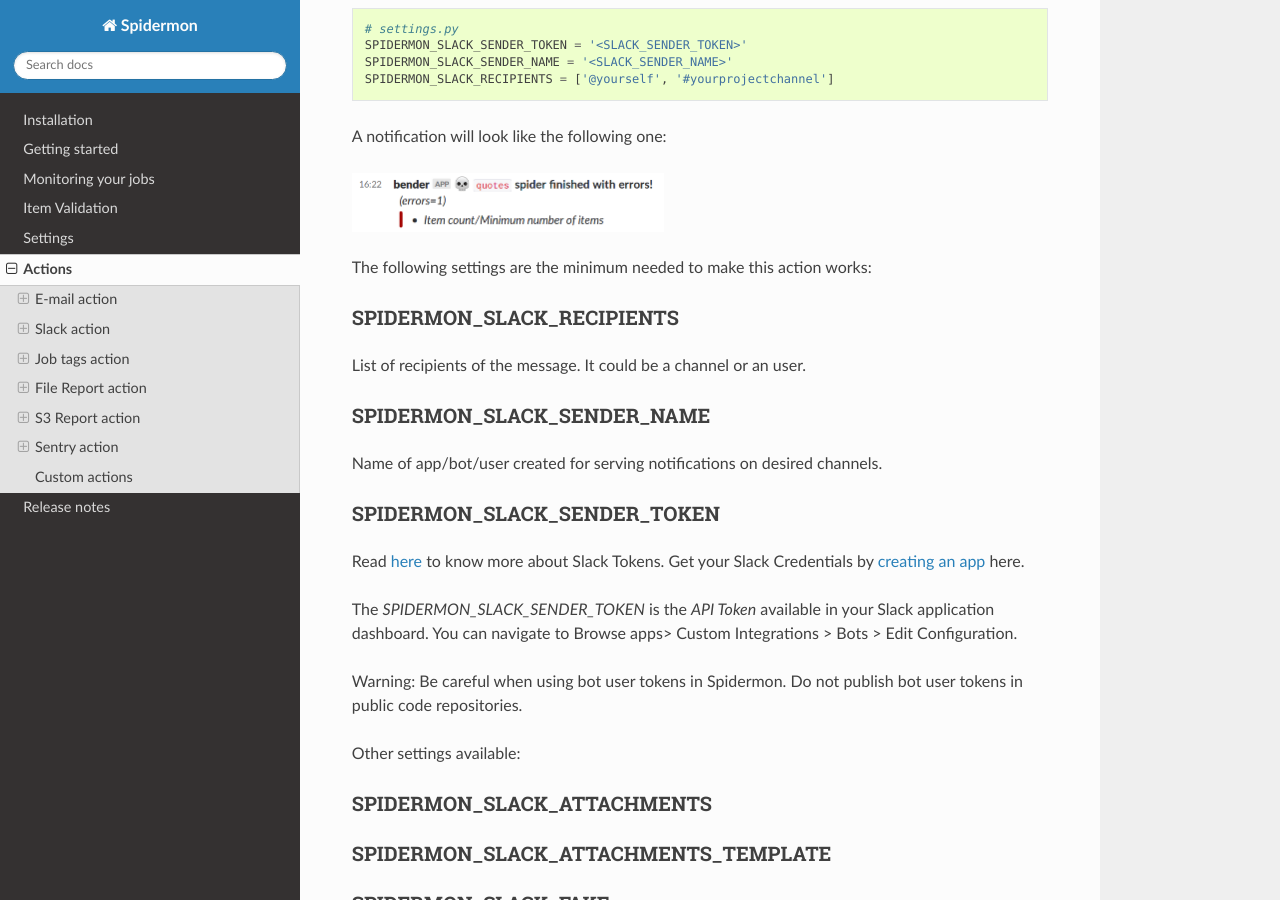
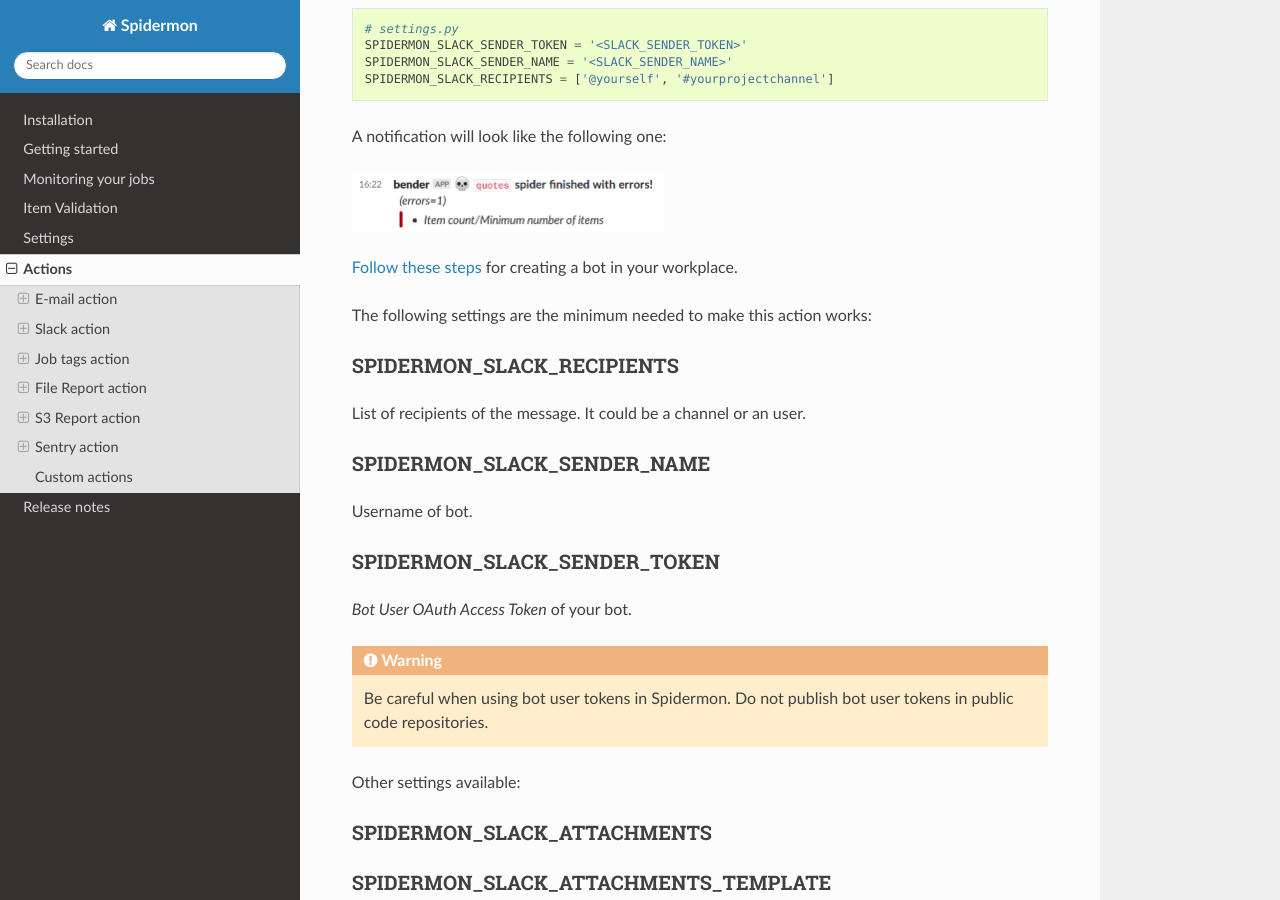
Before and after one commit to scrapinghub/spidermon, a Sphinx documentation site: the page built from docs/source/actions.rst, in a window 1280 px wide and 900 px high, scrolled down 2774 px. Built offline with Sphinx 7.4.7 and the Read the Docs theme 2.0.0, drawn with Linux system fonts in a browser that asks for light colours.

Commit message:
Add Guide and Suggestions implemented
Signed-off-by: Vipul Gupta (@vipulgupta2048) <vipulgupta2048@gmail.com>

```diff
--- a/docs/source/actions.rst
+++ b/docs/source/actions.rst
@@ -183,6 +183,8 @@
    :scale: 50 %
    :alt: Slack Notification
 
+`Follow these steps`_ for creating a bot in your workplace.
+
 The following settings are the minimum needed to make this action works:
 
 .. _SPIDERMON_SLACK_RECIPIENTS:
@@ -196,19 +198,19 @@
 
 SPIDERMON_SLACK_SENDER_NAME
 ---------------------------
-Name of app/bot/user created for serving notifications on desired channels.
+
+Username of bot.
 
 .. _SPIDERMON_SLACK_SENDER_TOKEN:
 
 SPIDERMON_SLACK_SENDER_TOKEN
 ----------------------------
 
-Read `here`_ to know more about Slack Tokens.
-Get your Slack Credentials by `creating an app <https://api.slack.com/apps>`_  here.
+`Bot User OAuth Access Token` of your bot.
 
-The `SPIDERMON_SLACK_SENDER_TOKEN` is the `API Token` available in your Slack application dashboard. You can navigate to Browse apps> Custom Integrations > Bots > Edit Configuration.
+.. warning::
 
-Warning: Be careful when using bot user tokens in Spidermon. Do not publish bot user tokens in public code repositories.
+    Be careful when using bot user tokens in Spidermon. Do not publish bot user tokens in public code repositories.
 
 Other settings available:
 
@@ -273,7 +275,7 @@
 
 .. _`Slack`: https://slack.com/
 .. _`Slack credentials`: https://api.slack.com/docs/token-types
-.. _`here`: https://api.slack.com/docs/token-types
+.. _`Follow these steps`: :ref:`slack_bot_guide`
 
 .. _actions-job-tags:
 
@@ -459,7 +461,7 @@
 .. _actions-sentry-action:
 
 Sentry action
-============
+=============
 
 This action allows you to send custom messages to `Sentry`_ when your
 monitor suites finishes their execution. To use this action
```
Also changed, not shown: docs/source/guide_to_slack_bot.rst (added, +67 -0 lines).
